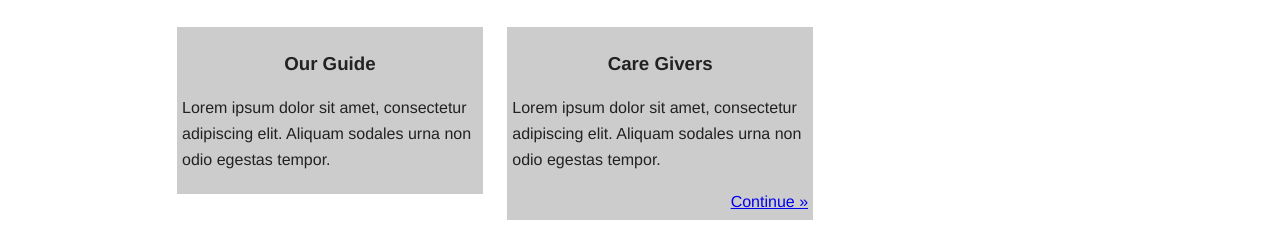
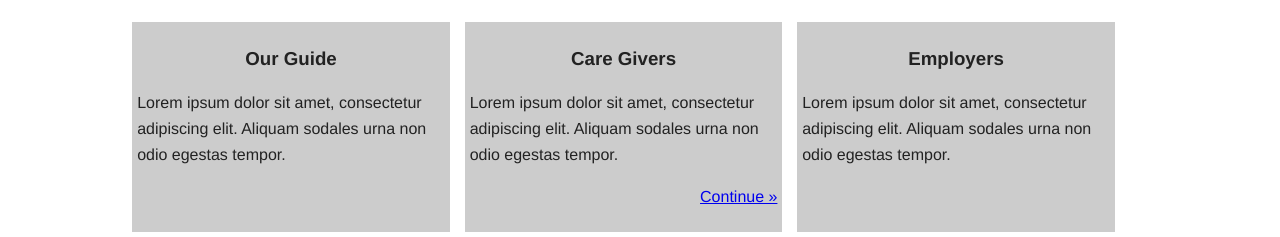
Before and after one commit to pbeyer/CGA, a plain HTML site: page index.html in a window 1280 px wide. Shown: the part 537-774 px from the top of the page. Drawn offline with nearby package versions, Linux system fonts and the light colour scheme.

Commit message:
CSS callout
CSS updates to callout boxes on CG home

```diff
--- a/css/main.css
+++ b/css/main.css
@@ -170,6 +170,7 @@ nav a:hover {
 }
 .callouts{
     list-style-type: none;
+    padding: 0px;
 }
 .callouts li{
     display: block;
@@ -177,11 +178,11 @@ nav a:hover {
 }
 .callouts.home li{
     width: 100%;
-    margin: 0px;
+    margin: 10px 0 10px 0;
     padding: 5px;
     vertical-align: top;
-    height: 200px;
-    max-height: 200px;
+    height: auto;
+    max-height: auto;
 }
 .callouts.home li h3{
     width: 100%;
@@ -288,9 +289,9 @@ nav a:hover {
         display: inline-block;
         width: 30%;
         padding: 5px;
-        height: auto;
-        max-height: auto;
-        margin: 10px;
+        height: 200px;
+        max-height: 200px;
+        margin: 0.5%;
     }
 
 }
```
Also changed, not shown: index.html (+0 -4 lines).
